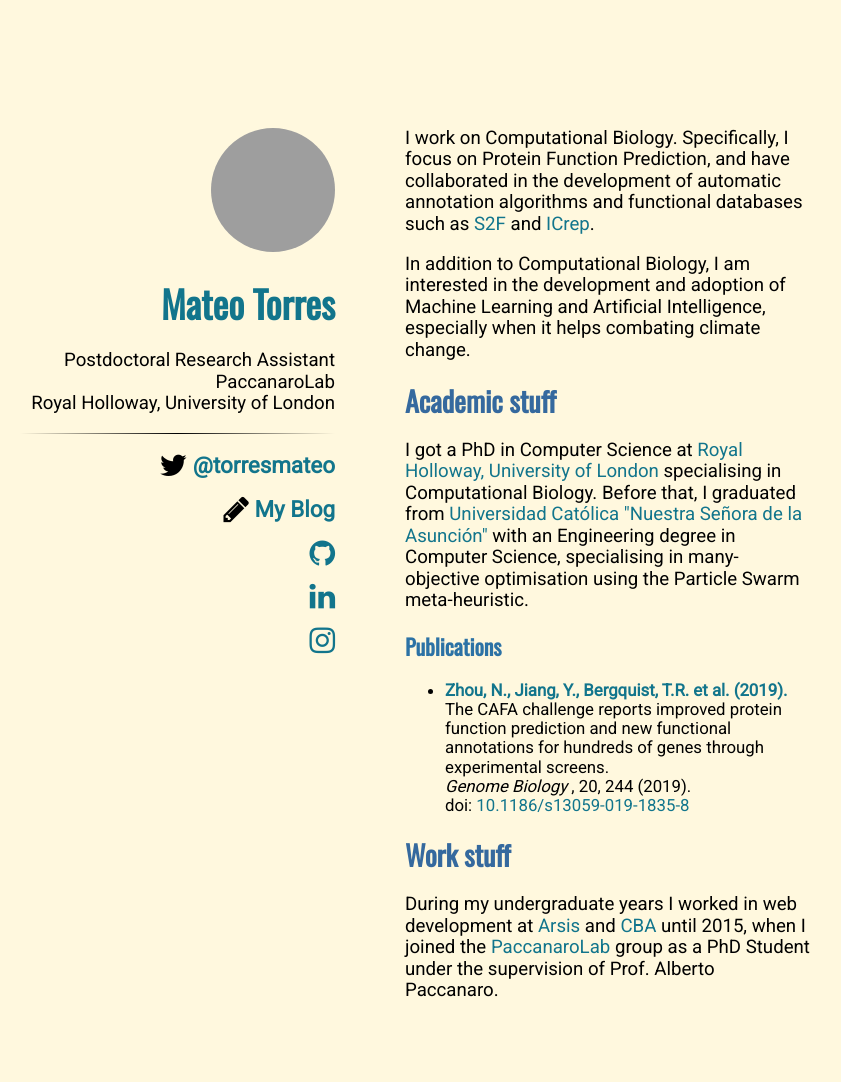
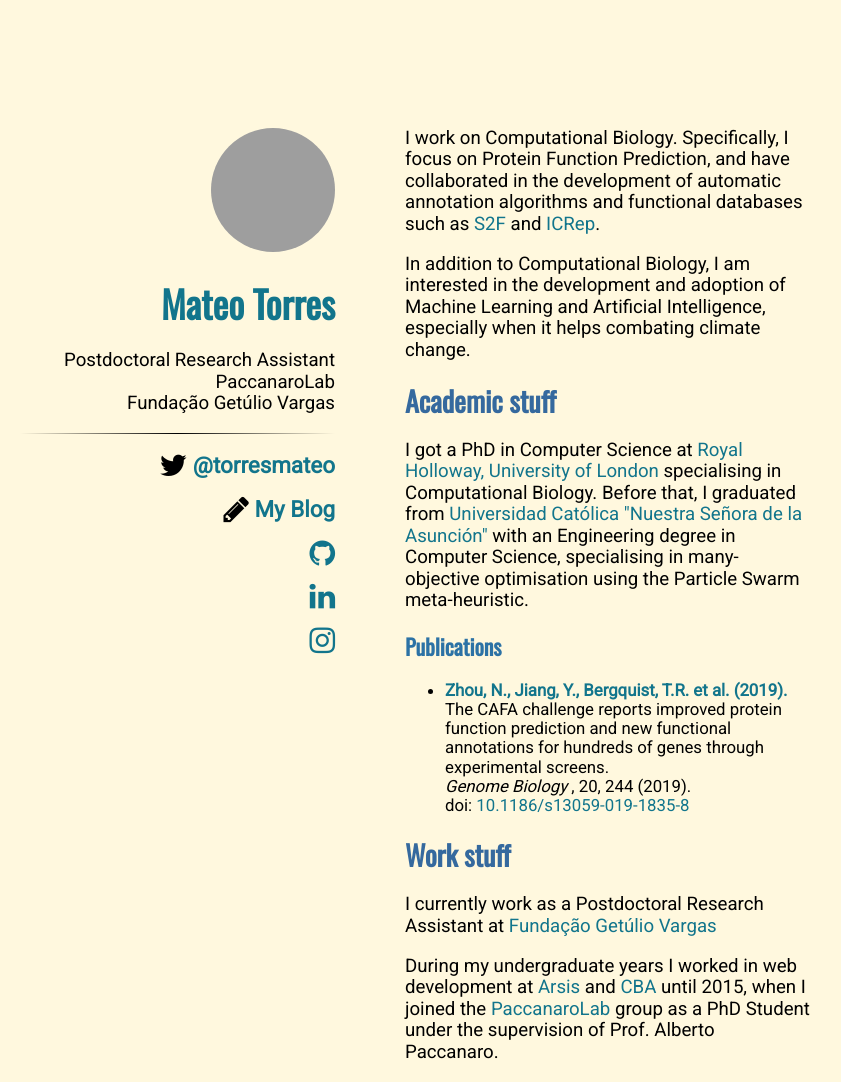
Before and after one commit to torresmateo/aboutme, a Jekyll site: the page built from index.html, in a window 1280 px wide. Shown: the whole page, without its empty margins (190-1031 px from the left). Built offline with Jekyll 4.4.1, drawn with Linux system fonts in a browser that asks for light colours; nearby versions of some CDN libraries; before the commit the page ends 1020 px from its top, so only the background shows below that; grey boxes are pictures that could not be loaded.

Commit message:
added FGV to my current status

```diff
--- a/_includes/header.html
+++ b/_includes/header.html
@@ -12,7 +12,7 @@
                 Postdoctoral Research Assistant<br>
                 PaccanaroLab
                 <br>
-                Royal Holloway, University of London
+                Fundação Getúlio Vargas
             </p>
         </div>
         <hr>
--- a/index.html
+++ b/index.html
@@ -5,7 +5,7 @@ categories: en
 ---
 
 <div id="home">
-    <p>I work on Computational Biology. Specifically, I focus on Protein Function Prediction, and have collaborated in the development of automatic annotation algorithms and functional databases such as <a href="https://paccanarolab.org/s2f">S2F</a> and <a href="https://paccanarolab.org/icrep/">ICrep</a>.</p>
+    <p>I work on Computational Biology. Specifically, I focus on Protein Function Prediction, and have collaborated in the development of automatic annotation algorithms and functional databases such as <a href="https://paccanarolab.org/s2f">S2F</a> and <a href="https://paccanarolab.org/icrep/">ICRep</a>.</p>
 
     <p>In addition to Computational Biology, I am interested in the development and adoption of Machine Learning and Artificial Intelligence, especially when it helps combating climate change.</p>
 
@@ -38,6 +38,8 @@ categories: en
 
     <h2>Work stuff</h2>
 
+    <p>I currently work as a Postdoctoral Research Assistant at <a href="https://fgv.br">Fundação Getúlio Vargas</a></p>
+
     <p>During my undergraduate years I worked in web development at <a href="http://arsisteam.com">Arsis</a> and <a href="http://www.cba.com.py">CBA</a> until 2015, when I joined the <a href="http://www.paccanarolab.org">PaccanaroLab</a> group as a PhD Student under the supervision of Prof. Alberto Paccanaro.</p>
 
 </div>
```
Also changed, not shown: 1 other file.
